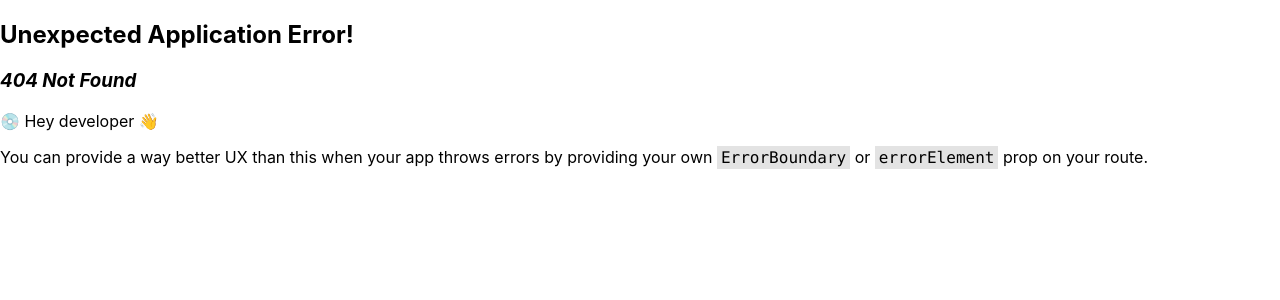
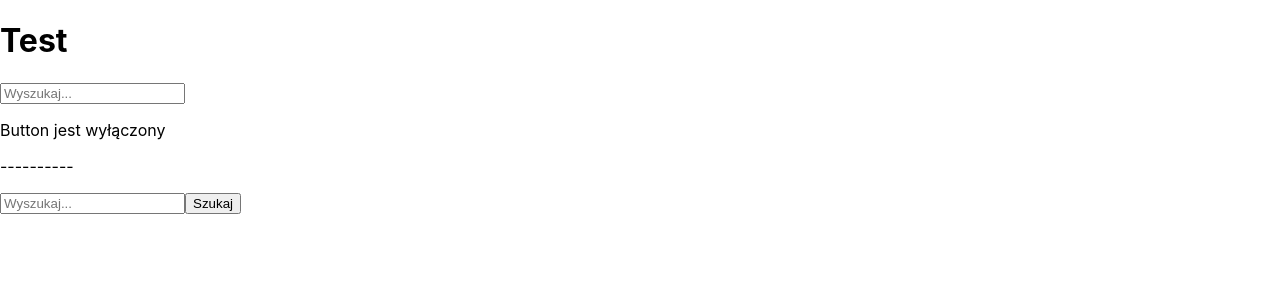
Before and after one commit to olaborkiewicz/online-store, a React (Create React App) app: page /test in a window 1280 px wide. Before the commit this address had no page. Shown: the top 300 px of the page. Built offline with nearby package versions, Linux system fonts and the light colour scheme.

Commit message:
Create test component

```diff
--- a/src/App.js
+++ b/src/App.js
@@ -4,6 +4,7 @@ import Landing from './views/Landing';
 import Product from './views/Product';
 import Search from './views/Search';
 import Cart from './views/Cart';
+import Test from './views/Test';
 
 import './App.css';
 
@@ -28,6 +29,11 @@ const router = createBrowserRouter([
     path: "checkout",
     element: <Checkout />
   }
+  ,
+  {
+    path: "test",
+    element: <Test />
+  }
 ]);
 
 function App() {
--- /dev/null
+++ b/src/components/Form.jsx
@@ -0,0 +1,30 @@
+/*
+showBtn: Boolean
+*/
+
+const Form = ({ showBtn = false }) => {
+
+    const handleSubmit = (e) => {
+        e.preventDefault();
+        alert("Wysłano formularz!");
+    }
+
+    const handleInputChange = (e) => {
+        console.log("Zmieniono input", e.target.value);
+    }
+
+    const handleBtnClick = () => {
+        alert("Kliknięto przycisk");
+    }
+
+    return (
+        <form onSubmit={handleSubmit}>
+            <input type="text" onChange={handleInputChange} placeholder="Wyszukaj..." />
+            {
+                showBtn ? (<button type="submit" onClick={handleBtnClick}>Szukaj</button>) : (<p>Button jest wyłączony</p>)
+            }
+        </form>
+    );
+}
+
+export default Form;
--- a/src/data/routes.js
+++ b/src/data/routes.js
@@ -18,6 +18,10 @@ const links = [
     {
         path: "/checkout",
         name: "Checkout"
+    },
+    {
+        path: "/test",
+        name: "Test"
     }
 ];
 
--- /dev/null
+++ b/src/views/Test.jsx
@@ -0,0 +1,15 @@
+import Form from "../components/Form";
+
+const Test = () => {
+    return (
+        <main>
+            <h1>Test</h1>
+            <Form />
+
+            <p>----------</p>
+            <Form showBtn={true} />
+        </main>
+    );
+}
+
+export default Test;
```
